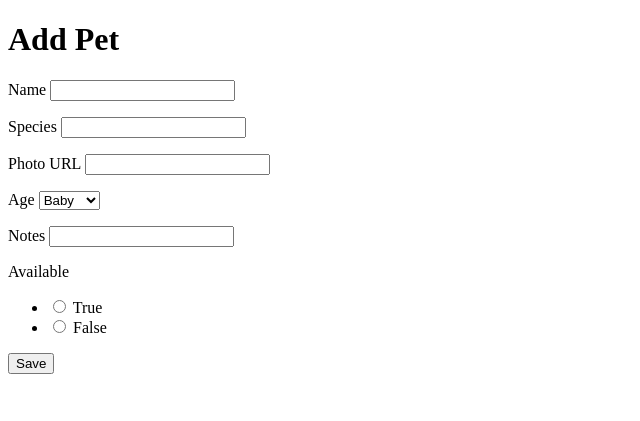
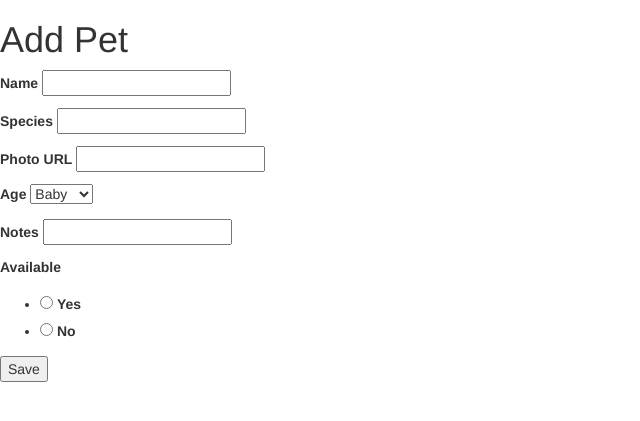
Before and after one commit to GeigerTiger55/flask-adopt, a Flask app: page /add in a window 1280 px wide. Shown: the top 421 px of the page, without its empty margins (0-640 px from the left). Run offline with Flask 2, Linux system fonts and the light colour scheme.

Commit message:
code reivew edits

```diff
--- a/app.py
+++ b/app.py
@@ -73,6 +73,8 @@ def display_or_edit_pet(pet_id):
     pet = Pet.query.get_or_404(pet_id)
     form = EditPetForm(obj=pet)
 
+    breakpoint()
+
     if form.validate_on_submit():
         pet.photo_url = form.photo_url.data
         pet.notes = form.notes.data
--- a/forms.py
+++ b/forms.py
@@ -22,8 +22,7 @@ class AddPetForm(FlaskForm):
                       validators=[InputRequired()])
     notes = StringField("Notes")
     available = RadioField("Available",
-                           choices=[("true", "True"), ("false", "False")],
-                           coerce=bool,
+                           choices=[("True", "Yes"), ("False", "No")],
                            validators=[InputRequired()])
 
 
@@ -34,6 +33,5 @@ class EditPetForm(FlaskForm):
                             validators=[Optional(), URL()])
     notes = StringField("Notes")
     available = RadioField("Available",
-                           choices=[("true", "True"), ("false", "False")],
-                           coerce=bool,
+                           choices=[("True", "Yes"), ("False", "No")],
                            validators=[InputRequired()])
--- a/templates/base.html
+++ b/templates/base.html
@@ -5,6 +5,7 @@
   <meta charset="UTF-8">
   <meta http-equiv="X-UA-Compatible" content="IE=edge">
   <meta name="viewport" content="width=device-width, initial-scale=1.0">
+  <link rel="stylesheet" href="https://cdn.jsdelivr.net/npm/bootstrap@3.4.1/dist/css/bootstrap.min.css" integrity="sha384-HSMxcRTRxnN+Bdg0JdbxYKrThecOKuH5zCYotlSAcp1+c8xmyTe9GYg1l9a69psu" crossorigin="anonymous">
   <title>{% block title %}{% endblock %}</title>
 </head>
 
--- a/templates/pet_info.html
+++ b/templates/pet_info.html
@@ -7,7 +7,7 @@
 <h1>{{ pet.name }}</h1>
 
 {% if pet.photo_url %}
-  <img src="{{ pet.photo_url }}" alt="" width="150px" height="150px">
+  <img src="{{ pet.photo_url }}" alt="" width="150" height="150">
 {% endif %}
 
 <p>Age: {{ pet.age }}</p>
```
Also changed, not shown: models.py (+8 -6 lines), templates/home.html (+10 -4 lines).
